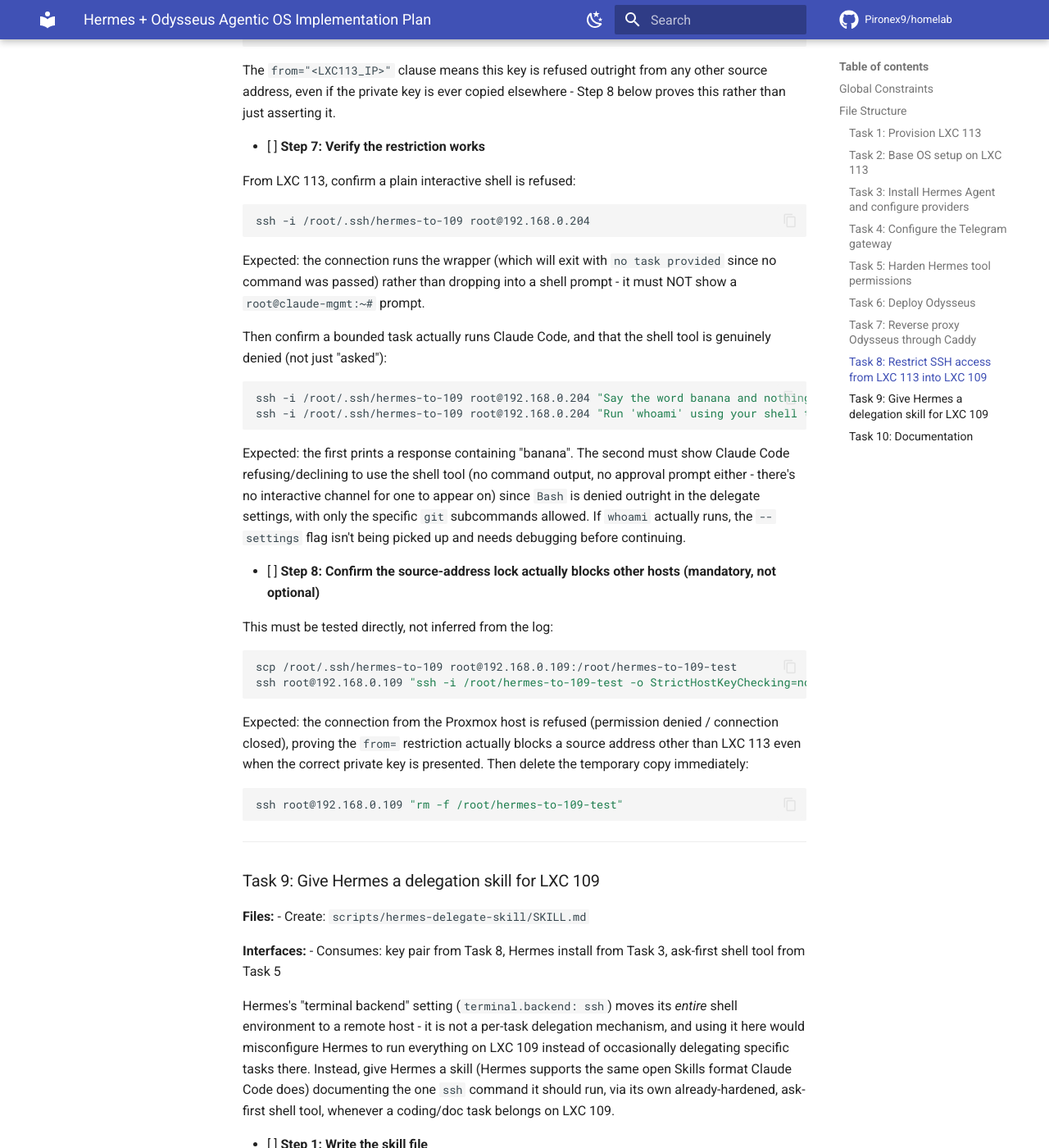
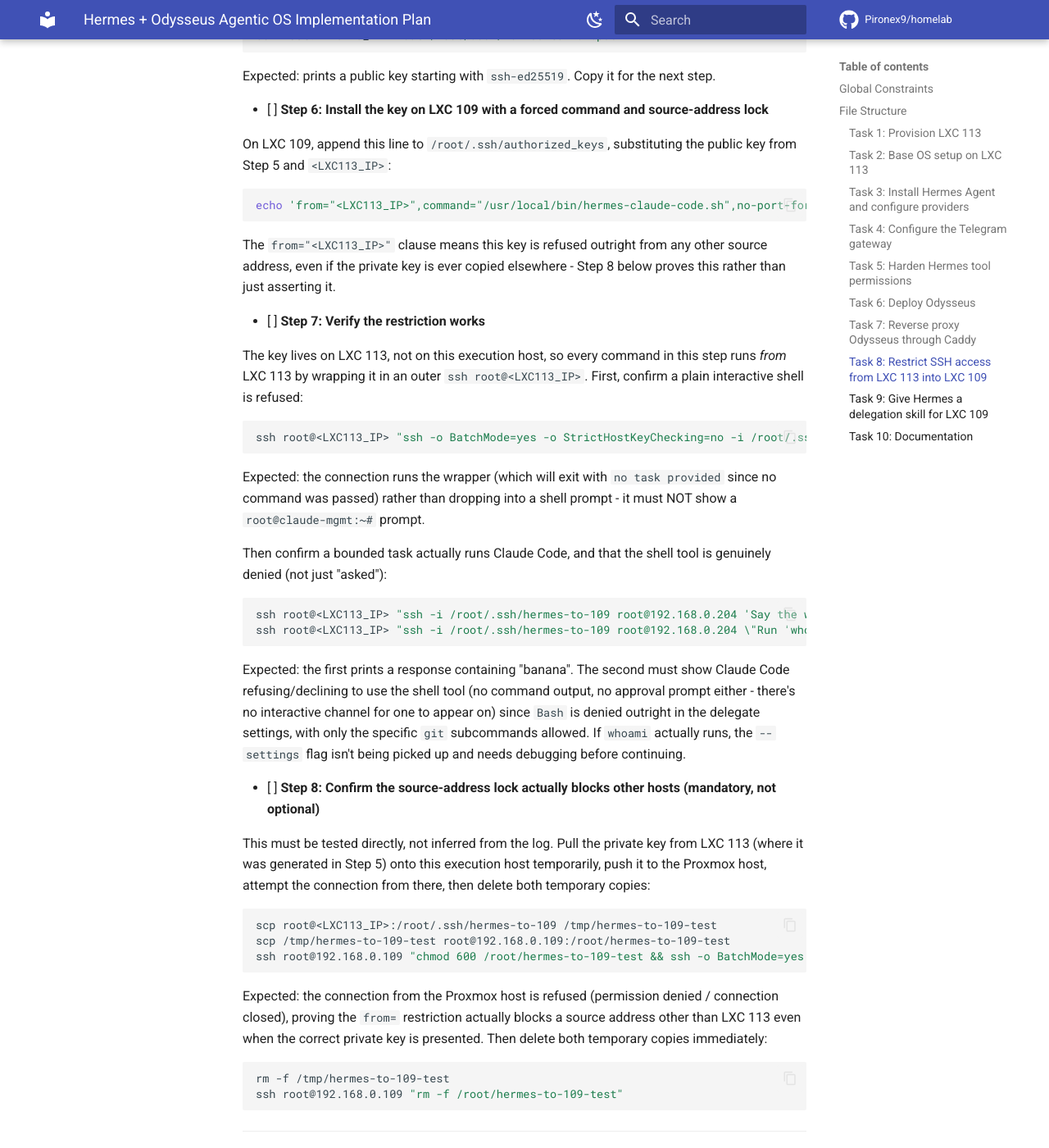
Before and after one commit to Pironex9/homelab, an MkDocs documentation site: the page built from docs/superpowers/plans/2026-07-06-hermes-odysseus-agentos.md, in a window 1280 px wide and 1400 px high, scrolled down 12737 px. Shown: the whole window at 82% size. Built offline with MkDocs 1.6.1 and Material for MkDocs 9.7.7, drawn with Linux system fonts in a browser that asks for light colours; comment, search, counter and statistics services are not loaded; some of the changed text lies outside the part shown.

Commit message:
fix(plans): correct host wrapping in Task 8 tests, verified settings.json syntax, Nobara exception, spec/plan terminology alignment (round-3 Codex findings)

````diff
--- a/docs/superpowers/plans/2026-07-06-hermes-odysseus-agentos.md
+++ b/docs/superpowers/plans/2026-07-06-hermes-odysseus-agentos.md
@@ -10,7 +10,8 @@
 
 ## Global Constraints
 
-- **Execution host:** every command in this plan is run from LXC 109 (`claude-mgmt`, 192.168.0.204 - this Claude Code host), which already holds passwordless root SSH to every other LXC and to the Proxmox host. Proxmox-only commands (`pct ...`) are wrapped as `ssh root@192.168.0.109 "pct ..."`; nothing runs directly on the Proxmox console.
+- **Execution host:** every command in this plan is run from LXC 109 (`claude-mgmt`, 192.168.0.204 - this Claude Code host), which already holds passwordless root SSH to every other LXC and to the Proxmox host. Proxmox-only commands (`pct ...`) are wrapped as `ssh root@192.168.0.109 "pct ..."`; nothing runs directly on the Proxmox console. Commands targeting something *on* LXC 113 or LXC 109 are wrapped as `ssh root@<that host> "..."` from LXC 109 - including when a step needs to run a command "from LXC 113" (e.g. testing the LXC 113->109 key), which means `ssh root@<LXC113_IP> "<command that itself may include another ssh call>"`.
+- **Exception - the Nobara PC:** it isn't part of this plan's SSH-reachable fleet. Steps that say "on the Nobara PC" (pulling models, stopping/starting Ollama) are done directly at that machine's own keyboard/terminal, not remoted into from LXC 109.
 - LXC 113: Debian 12 (`debian-12-standard_12.12-1_amd64.tar.zst`), 2 cores, 4096MB RAM, 20GB disk on `local-lvm`, unprivileged, `features: nesting=1,keyctl=1` (required for Docker-in-LXC, matching the Komodo LXC 105 pattern), bridge `vmbr0`, DHCP.
 - Nobara Ollama endpoint: `http://192.168.0.100:11434` (existing, already used by Karakeep).
 - DeepSeek provider: `DEEPSEEK_API_KEY` env var, model `deepseek-v4-flash`.
@@ -450,11 +451,11 @@
 {
   "permissions": {
     "allow": [
-      "Read(/root/homelab/**)",
-      "Grep(/root/homelab/**)",
-      "Glob(/root/homelab/**)",
-      "Edit(/root/homelab/**)",
-      "Write(/root/homelab/**)",
+      "Read(//root/homelab/**)",
+      "Grep(//root/homelab/**)",
+      "Glob(//root/homelab/**)",
+      "Edit(//root/homelab/**)",
+      "Write(//root/homelab/**)",
       "Bash(git add:*)",
       "Bash(git commit:*)",
       "Bash(git status:*)",
@@ -466,7 +467,7 @@
 }
 ```
 
-Save as `scripts/hermes-delegate-settings.json`. No raw shell (`Bash` is denied by default; only the five specific `git` subcommands above are carved out), no network tools, and file access is scoped to the homelab repo path. This lets a delegated task read/edit/commit within that repo and nothing else. Spot-check this permission-pattern syntax against `claude --help` / the current settings schema before relying on it - path-scoped and subcommand-scoped permission syntax has changed across Claude Code versions.
+Save as `scripts/hermes-delegate-settings.json`. No raw shell (`Bash` is denied by default; only the five specific `git` subcommands above are carved out), no network tools, and file access is scoped to the homelab repo path. This lets a delegated task read/edit/commit within that repo and nothing else. The `//root/homelab/**` double-slash-prefixed absolute-path pattern and the `Bash(git add:*)` subcommand-wildcard pattern both match real, currently-working entries already in this repo's own `.claude/settings.local.json` (e.g. `Read(//root/.secrets/**)`, `Bash(git:*)`) - this isn't a guess.
 
 - [ ] **Step 2: Write the wrapper script**
 
@@ -540,10 +541,10 @@
 
 - [ ] **Step 7: Verify the restriction works**
 
-From LXC 113, confirm a plain interactive shell is refused:
+The key lives on LXC 113, not on this execution host, so every command in this step runs *from* LXC 113 by wrapping it in an outer `ssh root@<LXC113_IP>`. First, confirm a plain interactive shell is refused:
 
 ```bash
-ssh -i /root/.ssh/hermes-to-109 root@192.168.0.204
+ssh root@<LXC113_IP> "ssh -o BatchMode=yes -o StrictHostKeyChecking=no -i /root/.ssh/hermes-to-109 root@192.168.0.204"
 ```
 
 Expected: the connection runs the wrapper (which will exit with `no task provided` since no command was passed) rather than dropping into a shell prompt - it must NOT show a `root@claude-mgmt:~#` prompt.
@@ -551,24 +552,26 @@
 Then confirm a bounded task actually runs Claude Code, and that the shell tool is genuinely denied (not just "asked"):
 
 ```bash
-ssh -i /root/.ssh/hermes-to-109 root@192.168.0.204 "Say the word banana and nothing else"
-ssh -i /root/.ssh/hermes-to-109 root@192.168.0.204 "Run 'whoami' using your shell tool"
+ssh root@<LXC113_IP> "ssh -i /root/.ssh/hermes-to-109 root@192.168.0.204 'Say the word banana and nothing else'"
+ssh root@<LXC113_IP> "ssh -i /root/.ssh/hermes-to-109 root@192.168.0.204 \"Run 'whoami' using your shell tool\""
 ```
 
 Expected: the first prints a response containing "banana". The second must show Claude Code refusing/declining to use the shell tool (no command output, no approval prompt either - there's no interactive channel for one to appear on) since `Bash` is denied outright in the delegate settings, with only the specific `git` subcommands allowed. If `whoami` actually runs, the `--settings` flag isn't being picked up and needs debugging before continuing.
 
 - [ ] **Step 8: Confirm the source-address lock actually blocks other hosts (mandatory, not optional)**
 
-This must be tested directly, not inferred from the log:
+This must be tested directly, not inferred from the log. Pull the private key from LXC 113 (where it was generated in Step 5) onto this execution host temporarily, push it to the Proxmox host, attempt the connection from there, then delete both temporary copies:
 
 ```bash
-scp /root/.ssh/hermes-to-109 root@192.168.0.109:/root/hermes-to-109-test
-ssh root@192.168.0.109 "ssh -i /root/hermes-to-109-test -o StrictHostKeyChecking=no root@192.168.0.204 'echo should not reach here'"
+scp root@<LXC113_IP>:/root/.ssh/hermes-to-109 /tmp/hermes-to-109-test
+scp /tmp/hermes-to-109-test root@192.168.0.109:/root/hermes-to-109-test
+ssh root@192.168.0.109 "chmod 600 /root/hermes-to-109-test && ssh -o BatchMode=yes -o StrictHostKeyChecking=no -i /root/hermes-to-109-test root@192.168.0.204 'echo should not reach here'"
 ```
 
-Expected: the connection from the Proxmox host is refused (permission denied / connection closed), proving the `from=` restriction actually blocks a source address other than LXC 113 even when the correct private key is presented. Then delete the temporary copy immediately:
+Expected: the connection from the Proxmox host is refused (permission denied / connection closed), proving the `from=` restriction actually blocks a source address other than LXC 113 even when the correct private key is presented. Then delete both temporary copies immediately:
 
 ```bash
+rm -f /tmp/hermes-to-109-test
 ssh root@192.168.0.109 "rm -f /root/hermes-to-109-test"
 ```
 
````
Also changed, not shown: docs/superpowers/specs/2026-07-06-hermes-odysseus-agentos-design.md (+2 -2 lines).
